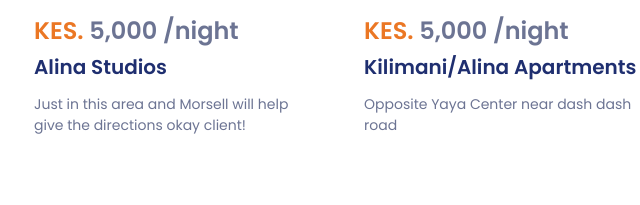
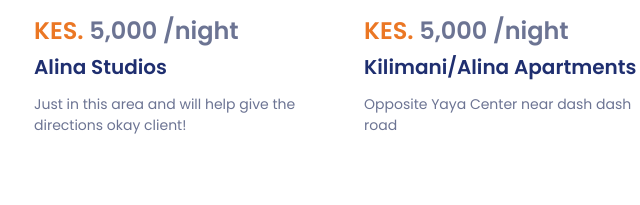
Before and after one commit to stanmorsey/casamisa-official-web, a plain HTML site: page index.html in a window 1280 px wide. Shown: the part 1339-1544 px from the top of the page, 140-780 px from the left. Drawn offline with nearby package versions, Linux system fonts and the light colour scheme; a script that the page names is missing; files whose address does not match are found by name.

Commit message:
Update index.html

```diff
--- a/index.html
+++ b/index.html
@@ -309,7 +309,7 @@ executive apartments Nairobi, furnished apartment Nairobi, modern apartments Nai
                 <div class="popular__data">
                   <h2 class="popular__price"><span>KES. </span>5,000 /night</h2>
                   <h3 class="popular__title">Alina Studios </h3>
-                  <p class="popular__description">Just in this area and Morsell will help give the directions okay client!</p>
+                  <p class="popular__description">Just in this area and will help give the directions okay client!</p>
                 </div>
               </article>
             </div>
```
